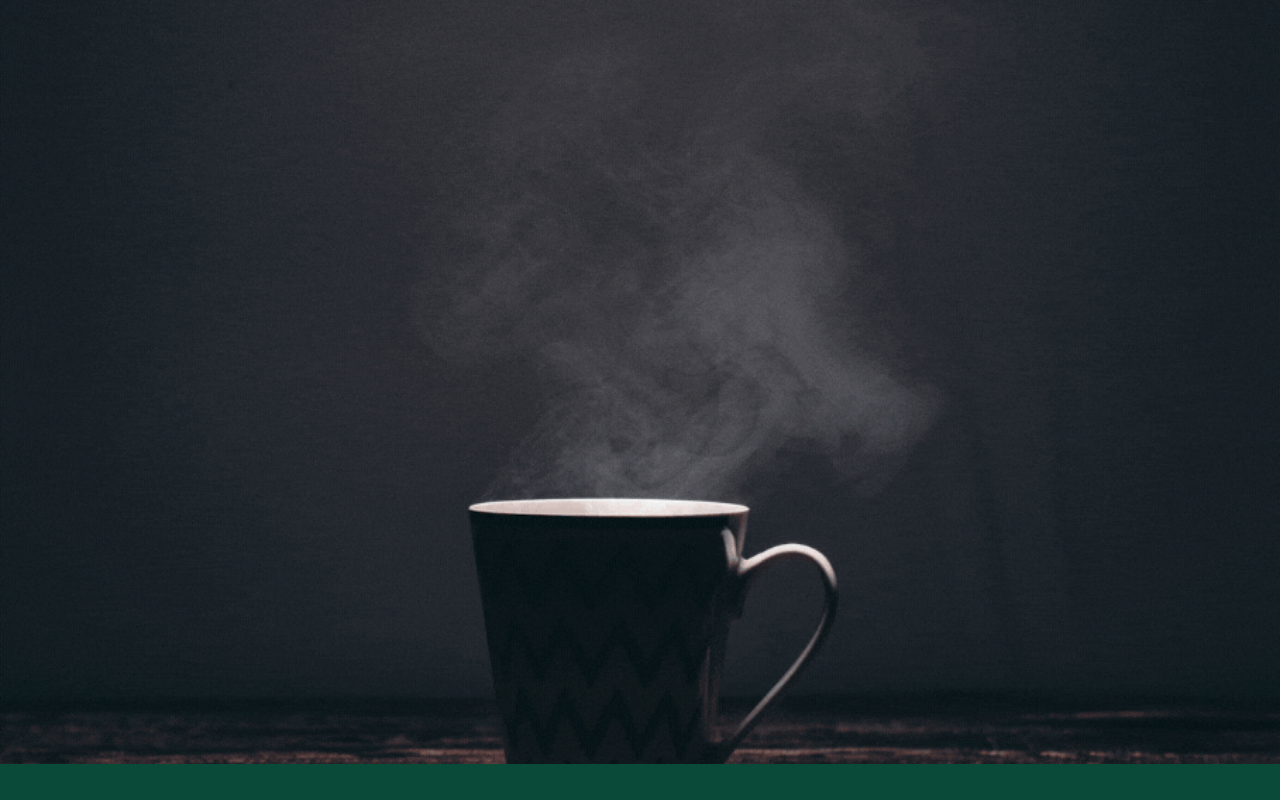
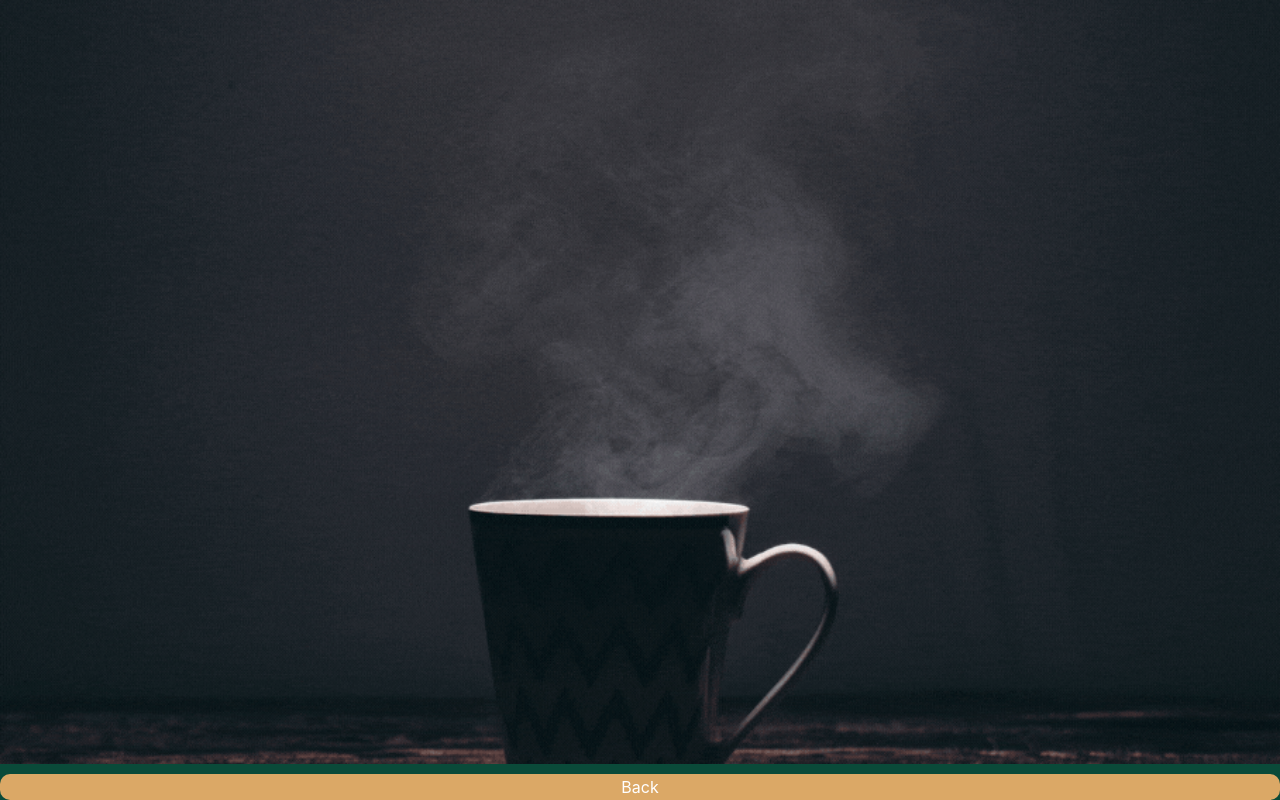
Before and after one commit to Thanasis1997/Boulevard, a website: page food.html in a window 1280 px wide. Shown: the part 1226-2026 px from the top of the page. Before the commit the page ends 1990 px from the top, so only its background shows below. Drawn offline with nearby package versions, Linux system fonts and the light colour scheme.

Commit message:
changes on buttonns

```diff
--- a/food.html
+++ b/food.html
@@ -19,6 +19,10 @@
 
 
     </div>
+    <button class="Drinks back text-center">
+      <a href="index.html" class="back">
+
+        Back</a></button>
 
     <!-- Optional JavaScript -->
     <!-- jQuery first, then Popper.js, then Bootstrap JS -->
```
